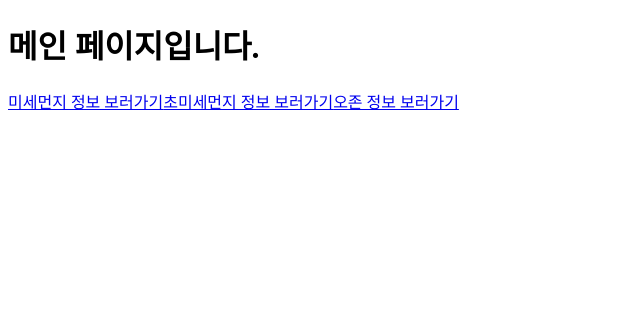
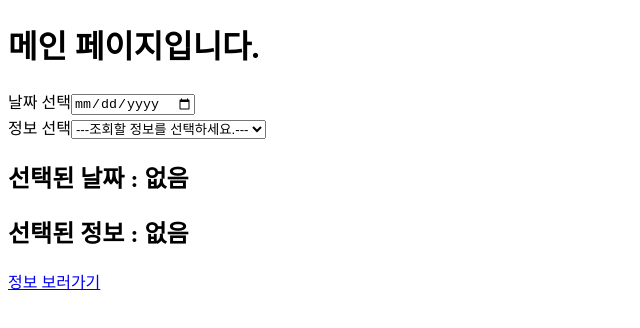
Before and after one commit to GALBICCIM/dust-info, a React (Vite) app: page / in a window 1280 px wide. Shown: the top 328 px of the page, without its empty margins (0-640 px from the left). Built offline with nearby package versions, Linux system fonts and the light colour scheme; no server answers.

Commit message:
feat: Select date and info implementation

```diff
--- a/src/routes/Home.tsx
+++ b/src/routes/Home.tsx
@@ -1,14 +1,44 @@
+import React, { useState } from "react";
 import { Link } from "react-router-dom";
 
 const Home: React.FC = () => {
+	const [date, setDate] = useState<string>("");
+	const [selectedInfo, setSelectedInfo] = useState<string>("");
+
+	const onChangeDate = (event: React.ChangeEvent<HTMLInputElement>) => {
+		setDate(event.target.value);
+	};
+
+	const onChangeInfo = (event: React.ChangeEvent<HTMLSelectElement>) => {
+		setSelectedInfo(event.target.value);
+	};
+
 	return (
-		<>
+		<div>
 			<h1>메인 페이지입니다.</h1>
 
-			<Link to={"/pm10"}>미세먼지 정보 보러가기</Link>
-			<Link to={"/pm25"}>초미세먼지 정보 보러가기</Link>
-			<Link to={"/ozone"}>오존 정보 보러가기</Link>
-		</>
+			<div>
+				<label>
+					날짜 선택
+					<input type="date" value={date} onChange={onChangeDate} />
+				</label>
+				<br />
+				<label>
+					정보 선택
+					<select value={selectedInfo} onChange={onChangeInfo}>
+						<option value="">---조회할 정보를 선택하세요.---</option>
+						<option value="PM10">미세먼지</option>
+						<option value="PM25">초미세먼지</option>
+						<option value="O3">오존</option>
+					</select>
+				</label>
+			</div>
+
+			<h2>선택된 날짜 : {date || "없음"}</h2>
+			<h2>선택된 정보 : {selectedInfo || "없음"}</h2>
+
+			<Link to={selectedInfo === "O3" ? "ozone" : selectedInfo.toLowerCase()}>정보 보러가기</Link>
+		</div>
 	);
 };
 
```
